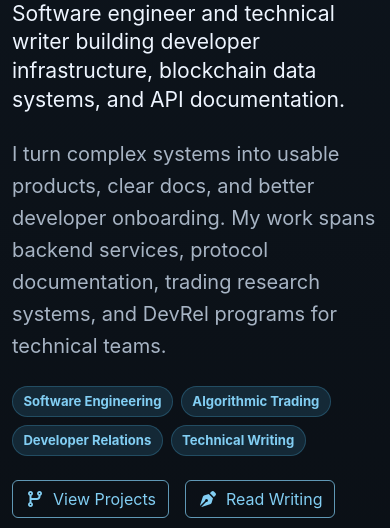
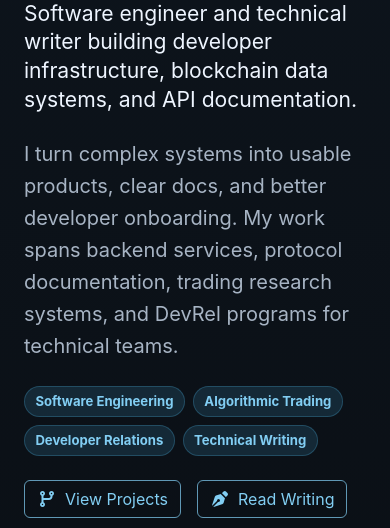
Before and after one commit to LordGhostX/lordghostx.github.io, a plain HTML site: page index.html in a window 390 px wide. Shown: the part 195-723 px from the top of the page. Drawn offline with nearby package versions, Linux system fonts and the light colour scheme.

Commit message:
change writing CTA to Read Article, add side padding for mobile

```diff
--- a/css/style.css
+++ b/css/style.css
@@ -22,7 +22,14 @@ body {
     min-height: 100vh;
     color: var(--ink);
     background: var(--bg);
-  font-family: Inter, ui-sans-serif, system-ui, -apple-system, BlinkMacSystemFont, "Segoe UI", sans-serif;
+    font-family:
+        Inter,
+        ui-sans-serif,
+        system-ui,
+        -apple-system,
+        BlinkMacSystemFont,
+        "Segoe UI",
+        sans-serif;
     line-height: 1.6;
 }
 
@@ -169,7 +176,10 @@ a:hover {
     position: relative;
     height: 100%;
     padding: 1.5rem;
-  transition: transform 160ms ease, box-shadow 160ms ease, border-color 160ms ease;
+    transition:
+        transform 160ms ease,
+        box-shadow 160ms ease,
+        border-color 160ms ease;
 }
 
 .content-card:hover {
@@ -319,6 +329,11 @@ a:hover {
 }
 
 @media (max-width: 767.98px) {
+    .container {
+        padding-right: 1.5rem;
+        padding-left: 1.5rem;
+    }
+
     .hero-section {
         padding: var(--section-pad-mobile) 0;
     }
--- a/js/main.js
+++ b/js/main.js
@@ -251,7 +251,7 @@
           <p class="text-secondary">${escapeHtml(item.summary)}</p>
           <div class="d-flex flex-wrap gap-2 mt-4">${renderTags(item.tags)}</div>
           <a class="btn btn-outline-primary mt-4" href="${escapeHtml(item.url)}"${linkAttributes(item.url)}>
-            <i class="fas fa-arrow-right me-2" aria-hidden="true"></i>Read
+            <i class="fas fa-arrow-right me-2" aria-hidden="true"></i>Read Article
           </a>
         </article>
       </div>
--- a/js/writing.js
+++ b/js/writing.js
@@ -475,7 +475,7 @@ document.addEventListener("DOMContentLoaded", () => {
         <p class="text-secondary">${escapeHtml(item.summary)}</p>
         <div class="d-flex flex-wrap gap-2 mt-4">${renderTags(item.tags)}</div>
         <a class="btn btn-outline-primary mt-4" href="${escapeHtml(item.url)}"${linkAttributes(item.url)}>
-          <i class="fas fa-arrow-right me-2" aria-hidden="true"></i>Read
+          <i class="fas fa-arrow-right me-2" aria-hidden="true"></i>Read Article
         </a>
       </article>
     </div>
```
Lines whose indentation alone changed are shown as unchanged.
